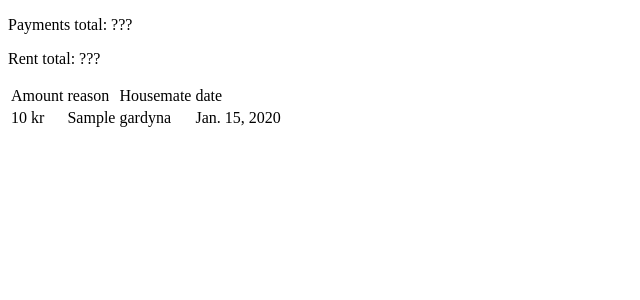
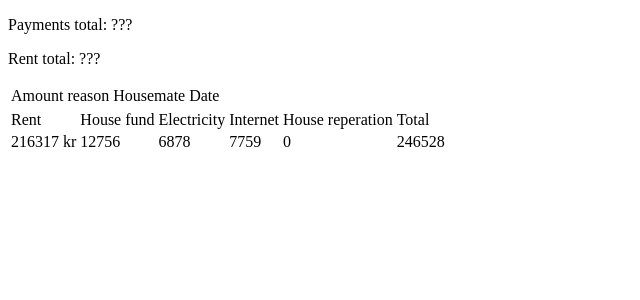
Before and after one commit to gardyna/kommuna, a Django app: page /overview/ in a window 1280 px wide. Shown: the part 26-326 px from the top of the page, without its empty margins (0-640 px from the left). Run offline with Django 3.2, Linux system fonts and the light colour scheme; a user stored in the database is signed in; data comes from the database, SQL or seed files in the repository; tables that the repository leaves empty hold one stand-in row (values such as "Sample post").

Commit message:
added comment field to rent model

```diff
--- a/kommunabokhald/models.py
+++ b/kommunabokhald/models.py
@@ -54,6 +54,7 @@
     internet = models.IntegerField()
     gagnaveitan = models.IntegerField()
     house_reparations = models.IntegerField()
+    comments = models.CharField(max_length=200, default='')
 
     # auto filled used for calculations and book keeping
     housemates_this_month = models.IntegerField(default=get_total_housemates)
--- a/kommunabokhald/templates/kommunabokhald/overview.html
+++ b/kommunabokhald/templates/kommunabokhald/overview.html
@@ -3,12 +3,12 @@
 {% block content %}
 <p>Payments total: ???</p>
 <p>Rent total: ???</p>
-<table>
+<table id='payments-table'>
     <tr>
         <td>Amount</td>
         <td>reason</td>
         <td>Housemate</td>
-        <td>date</td>
+        <td>Date</td>
     </tr>
 {% for p in payments %}
     <tr>
@@ -19,4 +19,25 @@
     </tr>
 {% endfor %}
 </table>
+
+<table id='rents-table'>
+    <tr>
+        <td>Rent</td>
+        <td>House fund</td>
+        <td>Electricity</td>
+        <td>Internet</td>
+        <td>House reperation</td>
+        <td>Total</td>
+    </tr>
+{% for r in rents %}
+    <tr>
+        <td>{{r.house_rent}} kr</td>
+        <td>{{r.house_fund}}</td>
+        <td>{{r.electricity}}</td>
+        <td>{{r.internet}}</td>
+        <td>{{r.house_reparations}}</td>
+        <td>{{r.get_total_payment_due}}</td>
+    </tr>
+{% endfor %}
+</table>
 {% endblock %}
--- a/kommunabokhald/urls.py
+++ b/kommunabokhald/urls.py
@@ -5,6 +5,7 @@
 
 app_name = 'bokhald'
 urlpatterns = [
+    url(r'^paymentsintimespan/$', views.payments_in_timespan, name='payments_in_timespan'),
     url(r'^overview/$', views.overview, name='overview'),
     url(r'^payment/$', views.payment, name='payment'),
     url(r'^index/$', views.index, name='index'),
--- a/kommunabokhald/views.py
+++ b/kommunabokhald/views.py
@@ -1,5 +1,6 @@
 from django.shortcuts import render, redirect
 from django.contrib.auth.decorators import login_required
+from django.http import JsonResponse
 
 from .models import Housemate, Payment, Rent
 
@@ -34,18 +35,19 @@
     """
     user = Housemate.objects.get(pk=request.user.pk)
     try:
-        rents = Rent.objects.get(created__gte=user.date_joined)
+        rents = Rent.objects.filter(created__gte=user.date_joined)
     except Rent.DoesNotExist:
         rents = None
-    payments = Payment.objects.filter(payment_date__gte=user.date_joined)
-    print(payments[0].amount)
+    payments = Payment.objects.filter(payment_date__gte=user.date_joined, is_rent=False)
     return render(request, 'kommunabokhald/overview.html', {'rents': rents, 'payments': payments, 'user': user})
 
+@login_required
 def payments_in_timespan(request):
     """
     get all payments within requested timespan
-    TODO: implement
     expect json: {from: date, to: date}
+    date in format "yyyy-mm-dd"
     :return: json response
     """
-    pass
+    payments = Payment.objects.filter(payment_date__range=[request.GET['from'], request.GET['to']])
+    return JsonResponse(payments)
```
